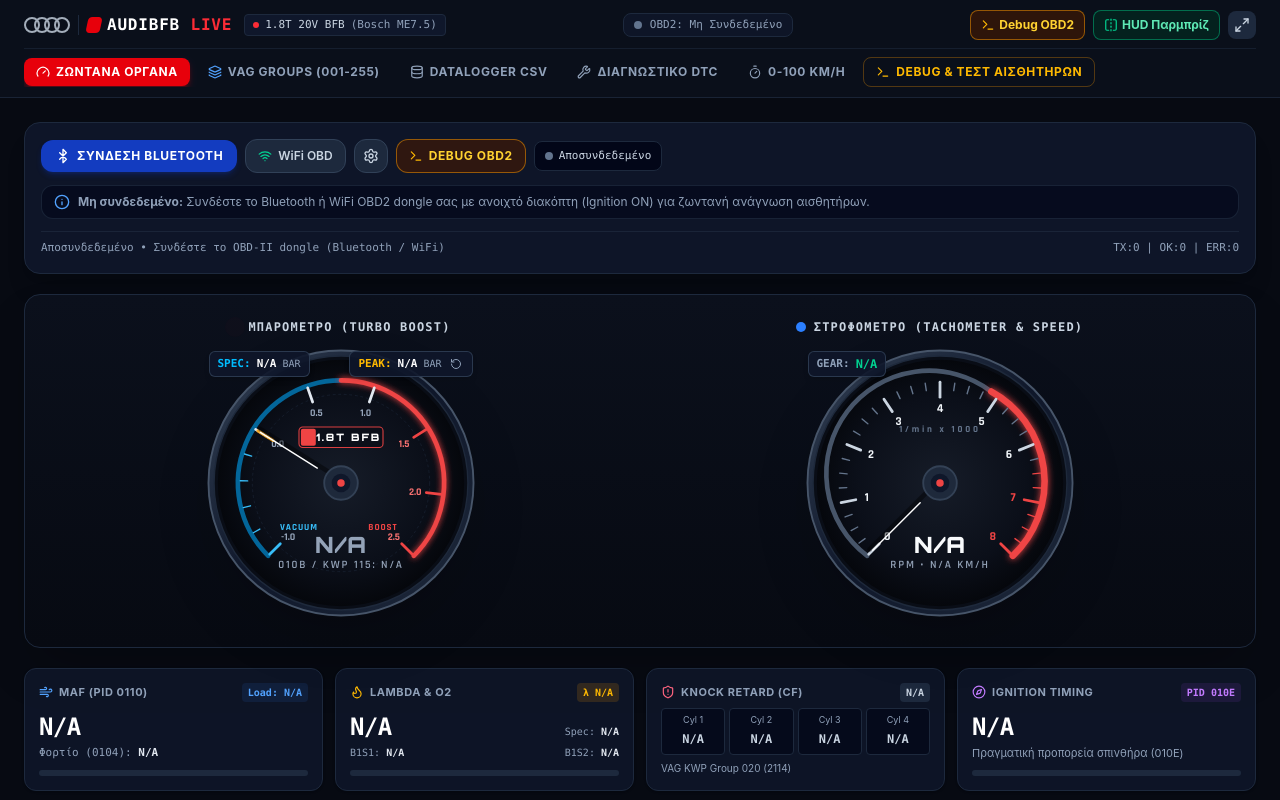
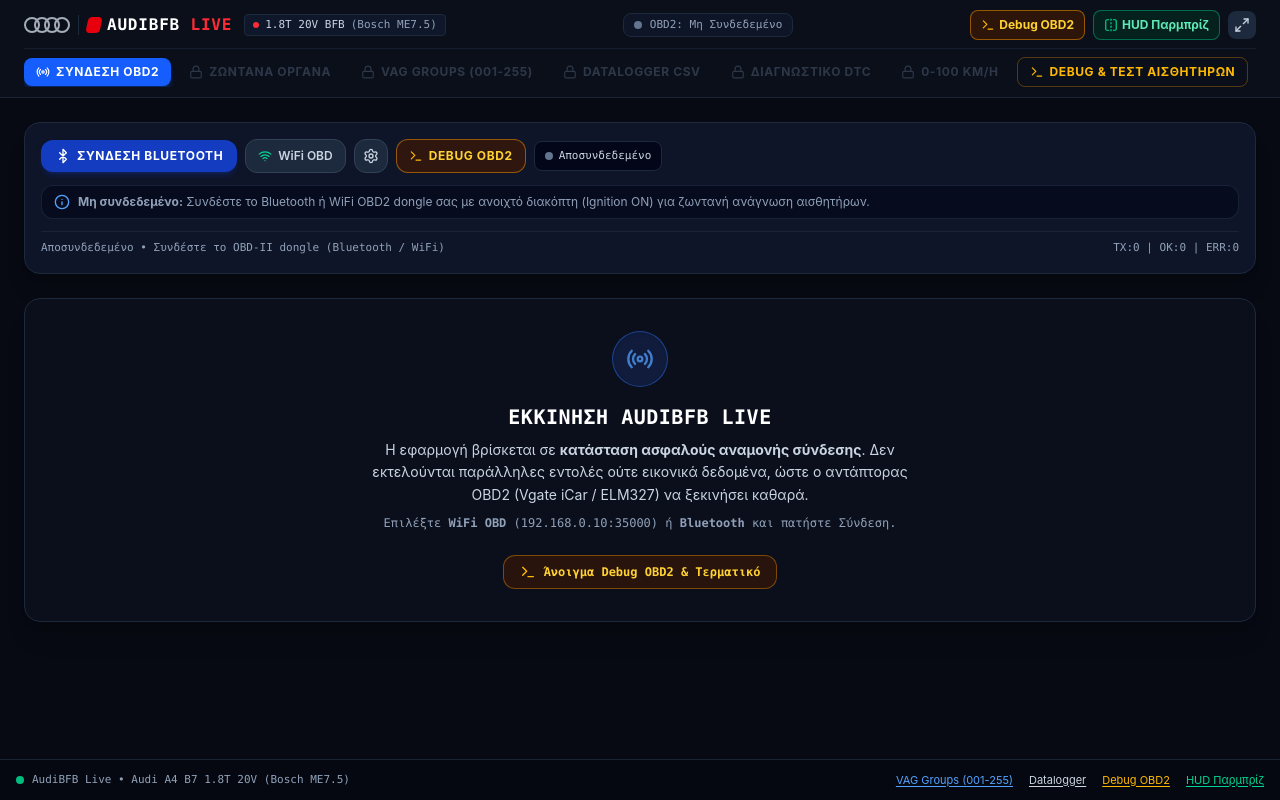
Before and after one commit to leonpanagiot/AUDI-A4-B7, a React (Vite) app: page / in a window 1280 px wide. Shown: the top 800 px of the page. Built offline with nearby package versions, Linux system fonts and the light colour scheme.

Commit message:
feat: implement asynchronous OBD command support
Add async raw command execution via Android bridge to prevent UI blocking. Introduce ECU lock state management and update diagnostic protocol options for better connection reliability.

```diff
--- a/src/App.tsx
+++ b/src/App.tsx
@@ -8,7 +8,9 @@
   Minimize2,
   Layers,
   FlipHorizontal,
-  Terminal
+  Terminal,
+  Radio,
+  Lock
 } from 'lucide-react';
 import { obdEngine, ConnectionMode, ZERO_TELEMETRY } from './services/obdService';
 import { TelemetryData, DTCFault } from './types/telemetry';
@@ -24,7 +26,8 @@
 import { ObdDebugPanel } from './components/ObdDebugPanel';
 
 export default function App() {
-  const [activeTab, setActiveTab] = useState<'cockpit' | 'debug' | 'vagblocks' | 'dtc' | 'timer' | 'logger'>('cockpit');
+  const [isEcuLocked, setIsEcuLocked] = useState<boolean>(() => obdEngine.getDebugState().ecuLocked);
+  const [activeTab, setActiveTab] = useState<'connect' | 'cockpit' | 'debug' | 'vagblocks' | 'dtc' | 'timer' | 'logger'>('connect');
   const [isHudOpen, setIsHudOpen] = useState(false);
 
   const [telemetry, setTelemetry] = useState<TelemetryData>({
@@ -48,6 +51,16 @@
         setStatusMessage(status);
         setConnectionMode(mode);
         setActiveDTCs(obdEngine.getActiveDTCs());
+        if (mode === 'disconnected') {
+          setIsEcuLocked(false);
+          setActiveTab('connect');
+        }
+      },
+      onDebugUpdate: (dbg) => {
+        setIsEcuLocked(dbg.ecuLocked);
+        if (dbg.ecuLocked) {
+          setActiveTab((prev) => (prev === 'connect' ? 'cockpit' : prev));
+        }
       },
       onError: (err) => {
         setStatusMessage(`Σφάλμα: ${err}`);
@@ -202,66 +215,100 @@
 
         {/* Navigation Tabs Bar */}
         <div className="max-w-7xl mx-auto mt-2 pt-2 border-t border-slate-800/60 flex items-center gap-1 sm:gap-1.5 overflow-x-auto no-scrollbar text-xs">
+          {/* Connection Tab (Always available, highlighted before lock) */}
           <button
-            onClick={() => setActiveTab('cockpit')}
+            onClick={() => setActiveTab('connect')}
             className={`flex items-center gap-1.5 px-3 py-1.5 rounded-lg font-bold uppercase tracking-wider transition cursor-pointer whitespace-nowrap ${
-              activeTab === 'cockpit'
-                ? 'bg-red-600 text-white shadow-md shadow-red-600/30'
+              activeTab === 'connect'
+                ? 'bg-blue-600 text-white shadow-md shadow-blue-600/30'
                 : 'text-slate-400 hover:text-white hover:bg-slate-800/60'
             }`}
           >
-            <Gauge className="w-3.5 h-3.5" />
+            <Radio className="w-3.5 h-3.5" />
+            <span>Σύνδεση OBD2 {isEcuLocked && '✓'}</span>
+          </button>
+
+          <button
+            onClick={() => isEcuLocked && setActiveTab('cockpit')}
+            disabled={!isEcuLocked}
+            className={`flex items-center gap-1.5 px-3 py-1.5 rounded-lg font-bold uppercase tracking-wider transition whitespace-nowrap ${
+              !isEcuLocked
+                ? 'opacity-40 cursor-not-allowed text-slate-500'
+                : activeTab === 'cockpit'
+                ? 'bg-red-600 text-white shadow-md shadow-red-600/30 cursor-pointer'
+                : 'text-slate-400 hover:text-white hover:bg-slate-800/60 cursor-pointer'
+            }`}
+            title={!isEcuLocked ? 'Απαιτείται επιβεβαιωμένη σύνδεση ECU (ECU LOCK)' : 'Ζωντανά Όργανα'}
+          >
+            {!isEcuLocked ? <Lock className="w-3.5 h-3.5" /> : <Gauge className="w-3.5 h-3.5" />}
             <span>Ζωντανά Όργανα</span>
           </button>
 
           <button
-            onClick={() => setActiveTab('vagblocks')}
-            className={`flex items-center gap-1.5 px-3 py-1.5 rounded-lg font-bold uppercase tracking-wider transition cursor-pointer whitespace-nowrap ${
-              activeTab === 'vagblocks'
-                ? 'bg-red-600 text-white shadow-md shadow-red-600/30'
-                : 'text-slate-400 hover:text-white hover:bg-slate-800/60'
+            onClick={() => isEcuLocked && setActiveTab('vagblocks')}
+            disabled={!isEcuLocked}
+            className={`flex items-center gap-1.5 px-3 py-1.5 rounded-lg font-bold uppercase tracking-wider transition whitespace-nowrap ${
+              !isEcuLocked
+                ? 'opacity-40 cursor-not-allowed text-slate-500'
+                : activeTab === 'vagblocks'
+                ? 'bg-red-600 text-white shadow-md shadow-red-600/30 cursor-pointer'
+                : 'text-slate-400 hover:text-white hover:bg-slate-800/60 cursor-pointer'
             }`}
+            title={!isEcuLocked ? 'Απαιτείται επιβεβαιωμένη σύνδεση ECU' : 'VAG Measuring Blocks'}
           >
-            <Layers className="w-3.5 h-3.5 text-blue-400" />
+            {!isEcuLocked ? <Lock className="w-3.5 h-3.5" /> : <Layers className="w-3.5 h-3.5 text-blue-400" />}
             <span>VAG Groups (001-255)</span>
           </button>
 
           <button
-            onClick={() => setActiveTab('logger')}
-            className={`flex items-center gap-1.5 px-3 py-1.5 rounded-lg font-bold uppercase tracking-wider transition cursor-pointer whitespace-nowrap ${
-              activeTab === 'logger'
-                ? 'bg-red-600 text-white shadow-md shadow-red-600/30'
-                : 'text-slate-400 hover:text-white hover:bg-slate-800/60'
+            onClick={() => isEcuLocked && setActiveTab('logger')}
+            disabled={!isEcuLocked}
+            className={`flex items-center gap-1.5 px-3 py-1.5 rounded-lg font-bold uppercase tracking-wider transition whitespace-nowrap ${
+              !isEcuLocked
+                ? 'opacity-40 cursor-not-allowed text-slate-500'
+                : activeTab === 'logger'
+                ? 'bg-red-600 text-white shadow-md shadow-red-600/30 cursor-pointer'
+                : 'text-slate-400 hover:text-white hover:bg-slate-800/60 cursor-pointer'
             }`}
+            title={!isEcuLocked ? 'Απαιτείται επιβεβαιωμένη σύνδεση ECU' : 'Datalogger CSV'}
           >
-            <Database className="w-3.5 h-3.5" />
+            {!isEcuLocked ? <Lock className="w-3.5 h-3.5" /> : <Database className="w-3.5 h-3.5" />}
             <span>Datalogger CSV</span>
           </button>
 
           <button
-            onClick={() => setActiveTab('dtc')}
-            className={`flex items-center gap-1.5 px-3 py-1.5 rounded-lg font-bold uppercase tracking-wider transition cursor-pointer whitespace-nowrap ${
-              activeTab === 'dtc'
-                ? 'bg-red-600 text-white shadow-md shadow-red-600/30'
-                : 'text-slate-400 hover:text-white hover:bg-slate-800/60'
+            onClick={() => isEcuLocked && setActiveTab('dtc')}
+            disabled={!isEcuLocked}
+            className={`flex items-center gap-1.5 px-3 py-1.5 rounded-lg font-bold uppercase tracking-wider transition whitespace-nowrap ${
+              !isEcuLocked
+                ? 'opacity-40 cursor-not-allowed text-slate-500'
+                : activeTab === 'dtc'
+                ? 'bg-red-600 text-white shadow-md shadow-red-600/30 cursor-pointer'
+                : 'text-slate-400 hover:text-white hover:bg-slate-800/60 cursor-pointer'
             }`}
+            title={!isEcuLocked ? 'Απαιτείται επιβεβαιωμένη σύνδεση ECU' : 'Διαγνωστικό DTC'}
           >
-            <Wrench className="w-3.5 h-3.5" />
+            {!isEcuLocked ? <Lock className="w-3.5 h-3.5" /> : <Wrench className="w-3.5 h-3.5" />}
             <span>Διαγνωστικό DTC {activeDTCs.length > 0 && `(${activeDTCs.length})`}</span>
           </button>
 
           <button
-            onClick={() => setActiveTab('timer')}
-            className={`flex items-center gap-1.5 px-3 py-1.5 rounded-lg font-bold uppercase tracking-wider transition cursor-pointer whitespace-nowrap ${
-              activeTab === 'timer'
-                ? 'bg-red-600 text-white shadow-md shadow-red-600/30'
-                : 'text-slate-400 hover:text-white hover:bg-slate-800/60'
+            onClick={() => isEcuLocked && setActiveTab('timer')}
+            disabled={!isEcuLocked}
+            className={`flex items-center gap-1.5 px-3 py-1.5 rounded-lg font-bold uppercase tracking-wider transition whitespace-nowrap ${
+              !isEcuLocked
+                ? 'opacity-40 cursor-not-allowed text-slate-500'
+                : activeTab === 'timer'
+                ? 'bg-red-600 text-white shadow-md shadow-red-600/30 cursor-pointer'
+                : 'text-slate-400 hover:text-white hover:bg-slate-800/60 cursor-pointer'
             }`}
+            title={!isEcuLocked ? 'Απαιτείται επιβεβαιωμένη σύνδεση ECU' : 'Χρονόμετρο 0-100'}
           >
-            <Timer className="w-3.5 h-3.5" />
+            {!isEcuLocked ? <Lock className="w-3.5 h-3.5" /> : <Timer className="w-3.5 h-3.5" />}
             <span>0-100 km/h</span>
           </button>
 
+          {/* Debug Console tab (Always accessible before and after connection) */}
           <button
             onClick={() => setActiveTab('debug')}
             className={`flex items-center gap-1.5 px-3 py-1.5 rounded-lg font-bold uppercase tracking-wider transition cursor-pointer whitespace-nowrap ${
@@ -278,8 +325,50 @@
 
       {/* Main Content Area */}
       <main className="flex-1 max-w-7xl mx-auto w-full p-3 sm:p-6 space-y-5">
-        {/* Tab 1: Cockpit / Telemetry */}
-        {activeTab === 'cockpit' && (
+        {/* Initial Connection Hub View (Shown on launch until ECU is locked) */}
+        {(activeTab === 'connect' || (!isEcuLocked && activeTab !== 'debug')) && (
+          <div className="space-y-6">
+            <ThrottleSimulatorControl
+              mode={connectionMode}
+              onResetPeak={handleResetPeak}
+              statusMessage={statusMessage}
+              onOpenDebug={() => setActiveTab('debug')}
+            />
+
+            {!isEcuLocked && (
+              <div className="bg-[#0b101c]/90 border border-slate-800 rounded-2xl p-6 sm:p-8 text-center space-y-4 shadow-xl">
+                <div className="w-14 h-14 mx-auto rounded-full bg-blue-950/60 border border-blue-500/40 flex items-center justify-center text-blue-400 shadow-inner">
+                  <Radio className="w-7 h-7 animate-pulse" />
+                </div>
+                <div className="max-w-xl mx-auto space-y-2">
+                  <h2 className="text-lg sm:text-xl font-black font-mono tracking-wide text-white uppercase">
+                    Εκκίνηση AudiBFB Live
+                  </h2>
+                  <p className="text-sm text-slate-300 leading-relaxed font-sans">
+                    Η εφαρμογή βρίσκεται σε <strong>κατάσταση ασφαλούς αναμονής σύνδεσης</strong>.
+                    Δεν εκτελούνται παράλληλες εντολές ούτε εικονικά δεδομένα, ώστε ο αντάπτορας OBD2 (Vgate iCar / ELM327) να ξεκινήσει καθαρά.
+                  </p>
+                  <p className="text-xs text-slate-400 font-mono">
+                    Επιλέξτε <strong>WiFi OBD</strong> (192.168.0.10:35000) ή <strong>Bluetooth</strong> και πατήστε Σύνδεση.
+                  </p>
+                </div>
+
+                <div className="pt-2 flex items-center justify-center gap-3">
+                  <button
+                    onClick={() => setActiveTab('debug')}
+                    className="flex items-center gap-2 px-4 py-2 rounded-xl bg-amber-950/50 hover:bg-amber-900/60 border border-amber-500/40 text-amber-300 text-xs font-mono font-bold transition cursor-pointer"
+                  >
+                    <Terminal className="w-4 h-4 text-amber-400" />
+                    <span>Άνοιγμα Debug OBD2 &amp; Τερματικό</span>
+                  </button>
+                </div>
+              </div>
+            )}
+          </div>
+        )}
+
+        {/* Tab 1: Cockpit / Telemetry (Active only once ECU is confirmed locked) */}
+        {activeTab === 'cockpit' && isEcuLocked && (
           <div className="space-y-5">
             {/* OBD-II Connection Control Bar */}
             <ThrottleSimulatorControl
--- a/src/components/ObdDebugPanel.tsx
+++ b/src/components/ObdDebugPanel.tsx
@@ -275,7 +275,8 @@
           </div>
           <div className="flex items-center flex-wrap gap-1.5">
             {[
-              { cmd: 'ATSP4', label: '★ KWP 5-Baud (ATSP4 - BFB)' },
+              { cmd: 'ATSPA4', label: '★ KWP Auto (ATSPA4 - BFB)' },
+              { cmd: 'ATSP4', label: 'KWP 5-Baud (ATSP4)' },
               { cmd: 'ATSPA3', label: 'ISO Auto (ATSPA3)' },
               { cmd: 'ATSP3', label: 'ISO 9141-2 (ATSP3)' },
               { cmd: 'ATSP5', label: 'KWP Fast (ATSP5)' },
--- a/src/components/ThrottleSimulatorControl.tsx
+++ b/src/components/ThrottleSimulatorControl.tsx
@@ -218,11 +218,18 @@
           </div>
           <div className="flex items-center flex-wrap gap-2 pl-6">
             <button
-              onClick={() => handleForceProtocol('ATSP4')}
+              onClick={() => handleForceProtocol('ATSPA4')}
               disabled={reinitBusy}
               className="px-2.5 py-1 rounded-lg bg-emerald-900/80 hover:bg-emerald-800 text-emerald-200 text-xs font-mono font-bold border border-emerald-500/50 transition cursor-pointer flex items-center gap-1 shadow-sm"
             >
-              <span>★ ATSP4 (ISO 14230-4 KWP - BFB)</span>
+              <span>★ ATSPA4 (KWP Auto - BFB)</span>
+            </button>
+            <button
+              onClick={() => handleForceProtocol('ATSP4')}
+              disabled={reinitBusy}
+              className="px-2.5 py-1 rounded-lg bg-amber-900/70 hover:bg-amber-800 text-amber-200 text-xs font-mono font-bold border border-amber-500/40 transition cursor-pointer flex items-center gap-1"
+            >
+              <span>⚡ ATSP4 (KWP 5-baud)</span>
             </button>
             <button
               onClick={() => handleForceProtocol('ATSPA3')}
--- a/src/services/obdService.ts
+++ b/src/services/obdService.ts
@@ -85,8 +85,10 @@
       connectBluetooth: (macAddress: string) => boolean;
       connectWifi: (ip: string, port: number) => boolean;
       sendRawCommand: (cmd: string) => string;
+      sendRawCommandAsync?: (cmd: string, callbackId: string) => void;
       disconnect: () => void;
     };
+    __onAndroidObdResponse?: (callbackId: string, response: string) => void;
   }
 }
 
@@ -556,11 +558,24 @@
     commandLogs: [],
   };
 
+  private asyncCallbacks: Map<string, (resp: string) => void> = new Map();
+
   constructor() {
     this.streamProcessor = new ObdStreamProcessor((packet) => {
       this.dispatchStreamPacket(packet);
     });
     this.resetPidTable();
+
+    // Register asynchronous Android bridge response dispatcher
+    if (typeof window !== 'undefined') {
+      window.__onAndroidObdResponse = (callbackId: string, response: string) => {
+        const cb = this.asyncCallbacks.get(callbackId);
+        if (cb) {
+          this.asyncCallbacks.delete(callbackId);
+          cb(response);
+        }
+      };
+    }
   }
 
   /**
@@ -1569,16 +1584,21 @@
 
       let locked = false;
 
-      // 3. Set Fixed Protocol ATSP4 (ISO 14230-4 KWP 5-baud) EXCLUSIVELY:
-      // No ATSPA4 (which triggers auto-search hangs) and no other protocols or CAN
-      const targetProtocol = forcedProtocolCmd || 'ATSP4';
-      this.notifyStatus(`Ρύθμιση πρωτοκόλλου ${targetProtocol} (ISO 14230-4 KWP 5-baud)...`, this.mode);
+      // 3. Try VAG K-Line protocols in prioritized order:
+      // Priority 1: ATSPA4 (AUTO, ISO 14230-4 KWP 5-baud - as in past working version)
+      // Priority 2: ATSP4  (Direct ISO 14230-4 KWP 5-baud)
+      // Priority 3: ATSP0  (Auto Protocol Search)
+      const protocolsToTry = forcedProtocolCmd
+        ? [forcedProtocolCmd]
+        : ['ATSPA4', 'ATSP4', 'ATSP0'];
+
+      for (const protoCmd of protocolsToTry) {
+        if (this.mode === 'disconnected') return false;
+
+        this.notifyStatus(`Ρύθμιση πρωτοκόλλου ${protoCmd} (ISO 14230-4 KWP) & αναμονή BUS INIT...`, this.mode);
         await this.sleep(40);
-      await executeLoggedStep(targetProtocol, `Set Protocol ${targetProtocol}`);
-      await this.sleep(80);
-
-      // Wait for K-Line BUS INIT to complete and confirm ECU with valid PID response
-      this.notifyStatus('Αναμονή K-Line BUS INIT & Επιβεβαίωση απόκρισης ECU (ATSP4)...', this.mode);
+        await executeLoggedStep(protoCmd, `Set Protocol ${protoCmd}`);
+        await this.sleep(60);
 
         // Step A: Wake up K-Line bus & test 0100 bitmask
         const t0 = performance.now();
@@ -1589,27 +1609,30 @@
         if (val00.valid && val00.bytes) {
           locked = true;
           const maskHex = val00.bytes.map(b => b.toString(16).padStart(2, '0').toUpperCase()).join(' ');
-        this.recordCommandLog('0100', resp0100, `ECU LOCKED via 0100 [${dur0100}ms] - Bitmask: ${maskHex}`, dur0100, false);
+          this.recordCommandLog('0100', resp0100, `ECU LOCKED (${protoCmd}) [${dur0100}ms] - Bitmask: ${maskHex}`, dur0100, false);
           this.debugState.supportedPids0120 = resp0100;
           this.applyPidSupportBitmask(resp0100, 1);
-      } else {
-        this.recordCommandLog('0100', resp0100, `0100 check [${dur0100}ms] -> Επιβεβαίωση μέσω PID 010C (RPM) / 0105 (Coolant)`, dur0100, true);
-
-        // Step B: Verify with 010C (Engine RPM) which is manually confirmed working on this ME7.5 (41 0C 00 00)
+          break;
+        }
+
+        // Step B: Verify with 010C (Engine RPM) which has been manually confirmed (41 0C 00 00)
+        this.recordCommandLog('0100', resp0100, `0100 [${dur0100}ms] -> Δοκιμή PID 010C (RPM) / 0105 (Coolant)`, dur0100, true);
         const tRpm = performance.now();
         const resp010C = await this.sendObdCommand('010C');
         const durRpm = Math.max(0.1, Math.round((performance.now() - tRpm) * 10) / 10);
 
         if (resp010C.includes('41 0C') || resp010C.replace(/\s+/g, '').includes('410C')) {
           locked = true;
-          this.recordCommandLog('010C', resp010C, `ECU LOCKED via 010C (RPM: 41 0C) [${durRpm}ms]`, durRpm, false);
+          this.recordCommandLog('010C', resp010C, `ECU LOCKED via 010C (${protoCmd}) [${durRpm}ms]`, durRpm, false);
           this.unsupportedPids.delete('010C');
           const rpmVal = this.parseRpm(resp010C);
           if (rpmVal !== null) {
             this.liveTelemetry.rpm = rpmVal;
             this.pushLiveTelemetryUpdate();
           }
-        } else {
+          break;
+        }
+
         // Step C: Verify with 0105 (Engine Coolant Temp - 41 05 73)
         const tClt = performance.now();
         const resp0105 = await this.sendObdCommand('0105');
@@ -1617,26 +1640,27 @@
 
         if (resp0105.includes('41 05') || resp0105.replace(/\s+/g, '').includes('4105')) {
           locked = true;
-            this.recordCommandLog('0105', resp0105, `ECU LOCKED via 0105 (Coolant: 41 05) [${durClt}ms]`, durClt, false);
+          this.recordCommandLog('0105', resp0105, `ECU LOCKED via 0105 (${protoCmd}) [${durClt}ms]`, durClt, false);
           this.unsupportedPids.delete('0105');
           const cltVal = this.parseCoolant(resp0105);
           if (cltVal !== null) {
             this.liveTelemetry.coolantTemp = cltVal;
             this.pushLiveTelemetryUpdate();
           }
-          } else {
-            this.recordCommandLog('0105', resp0105, `ECU PID check failed [${durClt}ms] (Δεν υπήρξε 41 response)`, durClt, true);
-          }
-        }
-
-        // If locked via 010C / 0105, re-query 0100 now that K-Line bus is awake and active
-        if (locked) {
+          break;
+        }
+
+        this.recordCommandLog(protoCmd, 'FAIL', `Protocol ${protoCmd} unconfirmed - δοκιμή εναλλακτικού`, durClt, true);
+        await this.sleep(80);
+      }
+
+      // If locked via 010C / 0105, query 0100 now that bus is active to discover full bitmask
+      if (locked && !this.debugState.supportedPids0120) {
         const re0100 = await this.sendObdCommand('0100');
         const reVal = this.validatePid00Response(re0100);
         if (reVal.valid && reVal.bytes) {
           this.debugState.supportedPids0120 = re0100;
           this.applyPidSupportBitmask(re0100, 1);
-          }
         }
       }
 
@@ -2041,7 +2065,34 @@
       // 1. Android Native Bridge (Bluetooth Classic RFCOMM SPP & TCP Socket)
       if (this.isNativeAndroid() && window.AndroidOBD) {
         const tBridge = performance.now();
-        const res = window.AndroidOBD.sendRawCommand(cleanCmd) || '';
+        let res = '';
+        if (typeof window.AndroidOBD.sendRawCommandAsync === 'function') {
+          res = await new Promise<string>((resolve) => {
+            const callbackId = 'cb_' + Math.random().toString(36).substring(2, 9) + '_' + Date.now();
+            const safetyTimeout = setTimeout(() => {
+              if (this.asyncCallbacks.has(callbackId)) {
+                this.asyncCallbacks.delete(callbackId);
+                resolve('ERROR_TIMEOUT');
+              }
+            }, 10000);
+
+            this.asyncCallbacks.set(callbackId, (resp: string) => {
+              clearTimeout(safetyTimeout);
+              resolve(resp || '');
+            });
+
+            try {
+              window.AndroidOBD!.sendRawCommandAsync!(cleanCmd, callbackId);
+            } catch (err: any) {
+              clearTimeout(safetyTimeout);
+              this.asyncCallbacks.delete(callbackId);
+              resolve('ERROR_BRIDGE: ' + (err.message || err));
+            }
+          });
+        } else {
+          res = window.AndroidOBD.sendRawCommand(cleanCmd) || '';
+        }
+
         this.lastBridgeLatencyMs = Math.max(0.1, Math.round((performance.now() - tBridge) * 10) / 10);
         this.recentBridgeLatencies.push(this.lastBridgeLatencyMs);
         if (this.recentBridgeLatencies.length > 30) this.recentBridgeLatencies.shift();
```
Also changed, not shown: 5 other files (tests, documents, lock files or other folders). Lines whose indentation alone changed are shown as unchanged.
